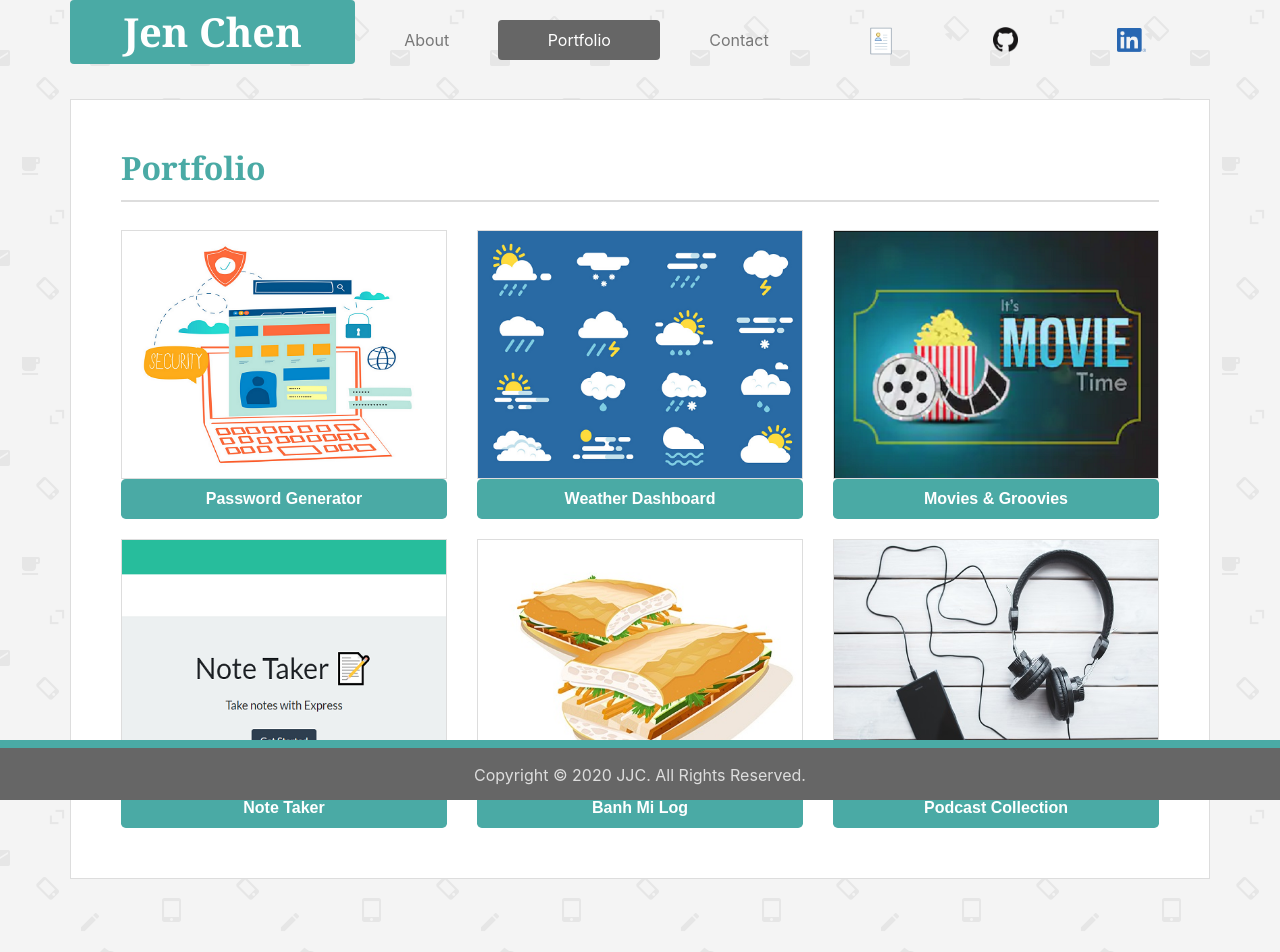
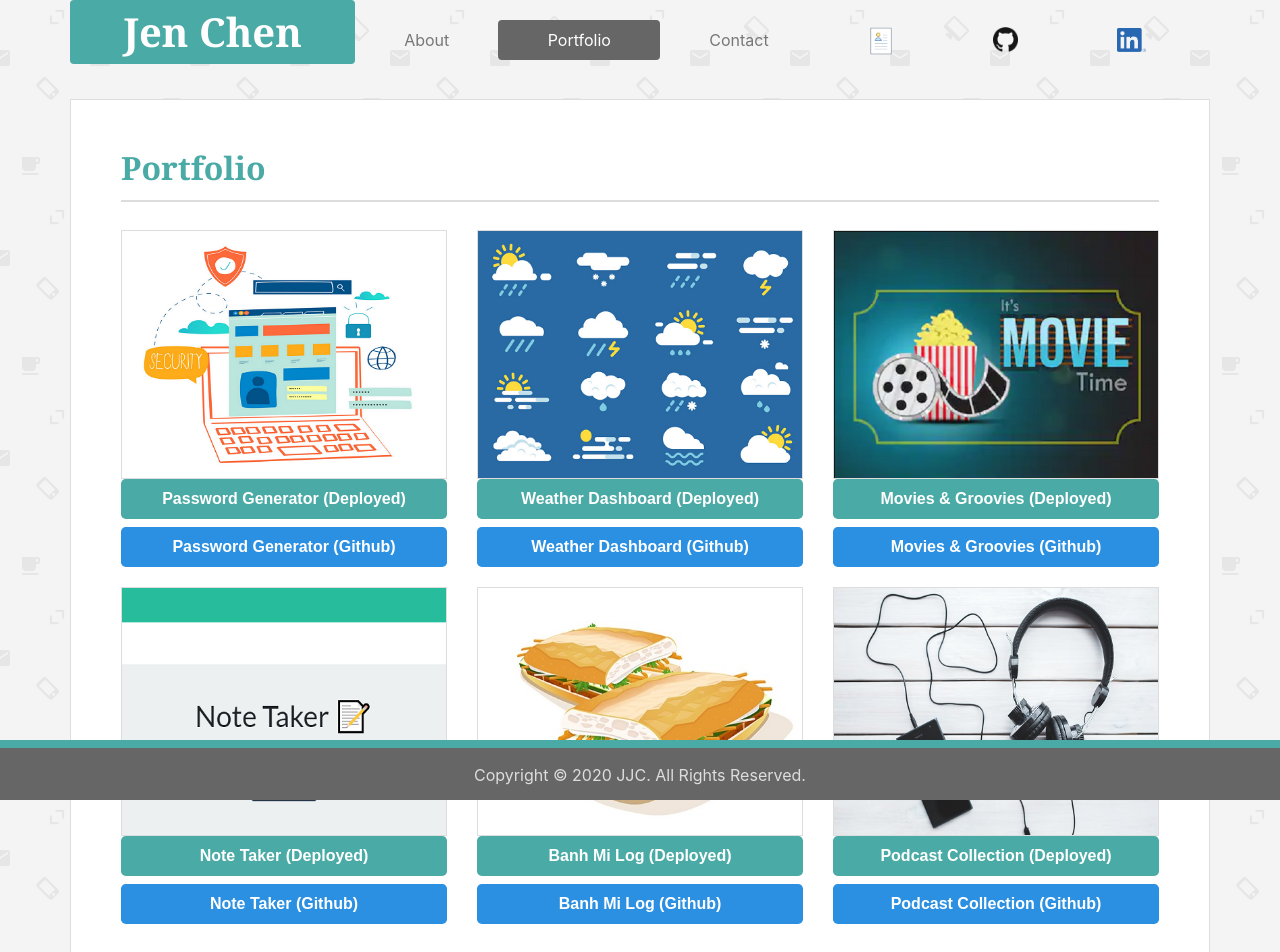
Before and after one commit to jenjch/react-portfolio, a React (Create React App) app: page /portfolio in a window 1280 px wide. Shown: the top 952 px of the page. Built offline with nearby package versions, Linux system fonts and the light colour scheme; a web font is replaced by a local one.

Commit message:
added github vs deployed buttons

```diff
--- a/src/App.css
+++ b/src/App.css
@@ -113,8 +113,17 @@ h2 {
   /* margin: 20px; */
 }
 
-button[type=button] {
+.deployedBtn {
   background-color: #4aaaa5;
+  color:#ffffff;
+  font-size: 1em;
+  border: none;
+}
+
+.githubBtn {
+  background-color: rgb(43, 144, 226);
+  /* background-color: rgb(43, 137, 226); */
+  /* background-color: rgb(113, 43, 226); */
   color:#ffffff;
   font-size: 1em;
   border: none;
--- a/src/components/Projects/index.js
+++ b/src/components/Projects/index.js
@@ -14,10 +14,17 @@ function Project(props) {
         />
         <button
           type="button"
-          className="btn btn-primary btn-lg btn-block"
-          onClick={() => window.open(props.linkURL)}
+          className="btn btn-primary btn-lg btn-block deployedBtn"
+          onClick={() => window.open(props.linkDeployed)}
         >
-          {props.name}
+          {props.name} (Deployed)
+        </button>
+        <button
+          type="button"
+          className="btn btn-primary btn-lg btn-block githubBtn"
+          onClick={() => window.open(props.linkGithub)}
+        >
+          {props.name} (Github)
         </button>
       </div>
     </Col>
--- a/src/pages/Portfolio.js
+++ b/src/pages/Portfolio.js
@@ -15,34 +15,40 @@ function Portfolio() {
               <Project
                 name="Password Generator"
                 imgPath={require("../components/assets/images/pw-generator.png")}
-                linkURL="https://jenjch.github.io/passwordGenerator/"
+                linkDeployed="https://jenjch.github.io/passwordGenerator/"
+                linkGithub="https://github.com/jenjch/passwordGenerator"
               />
               <Project
                 name="Weather Dashboard"
                 imgPath={require("../components/assets/images/weather-app.PNG")}
-                linkURL="https://jenjch.github.io/WeatherDashboard/"
+                linkDeployed="https://jenjch.github.io/WeatherDashboard/"
+                linkGithub="https://github.com/jenjch/WeatherDashboard"
               />
               <Project
                 name="Movies & Groovies"
                 imgPath={require("../components/assets/images/movie-app.PNG")}
-                linkURL="https://jenjch.github.io/GroupProject1/"
+                linkDeployed="https://jenjch.github.io/GroupProject1/"
+                linkGithub="https://github.com/jenjch/GroupProject1"
               />
             </Row>
             <Row>
               <Project
                 name="Note Taker"
                 imgPath={require("../components/assets/images/note-taker2.PNG")}
-                linkURL="https://notetaker-5123534.herokuapp.com/"
+                linkDeployed="https://notetaker-5123534.herokuapp.com/"
+                linkGithub="https://github.com/jenjch/noteTaker"
               />
               <Project
                 name="Banh Mi Log"
                 imgPath={require("../components/assets/images/banhMi2.jpg")}
-                linkURL="https://blooming-wildwood-86554.herokuapp.com/"
+                linkDeployed="https://blooming-wildwood-86554.herokuapp.com/"
+                linkGithub="https://github.com/jenjch/banhMiLog"
               />
               <Project
                 name="Podcast Collection"
                 imgPath={require("../components/assets/images/podcast-app.jpeg")}
-                linkURL="https://project2-020420.herokuapp.com/"
+                linkDeployed="https://project2-020420.herokuapp.com/"
+                linkGithub="https://github.com/jenjch/project2"
               />
             </Row>
           </div>
```
